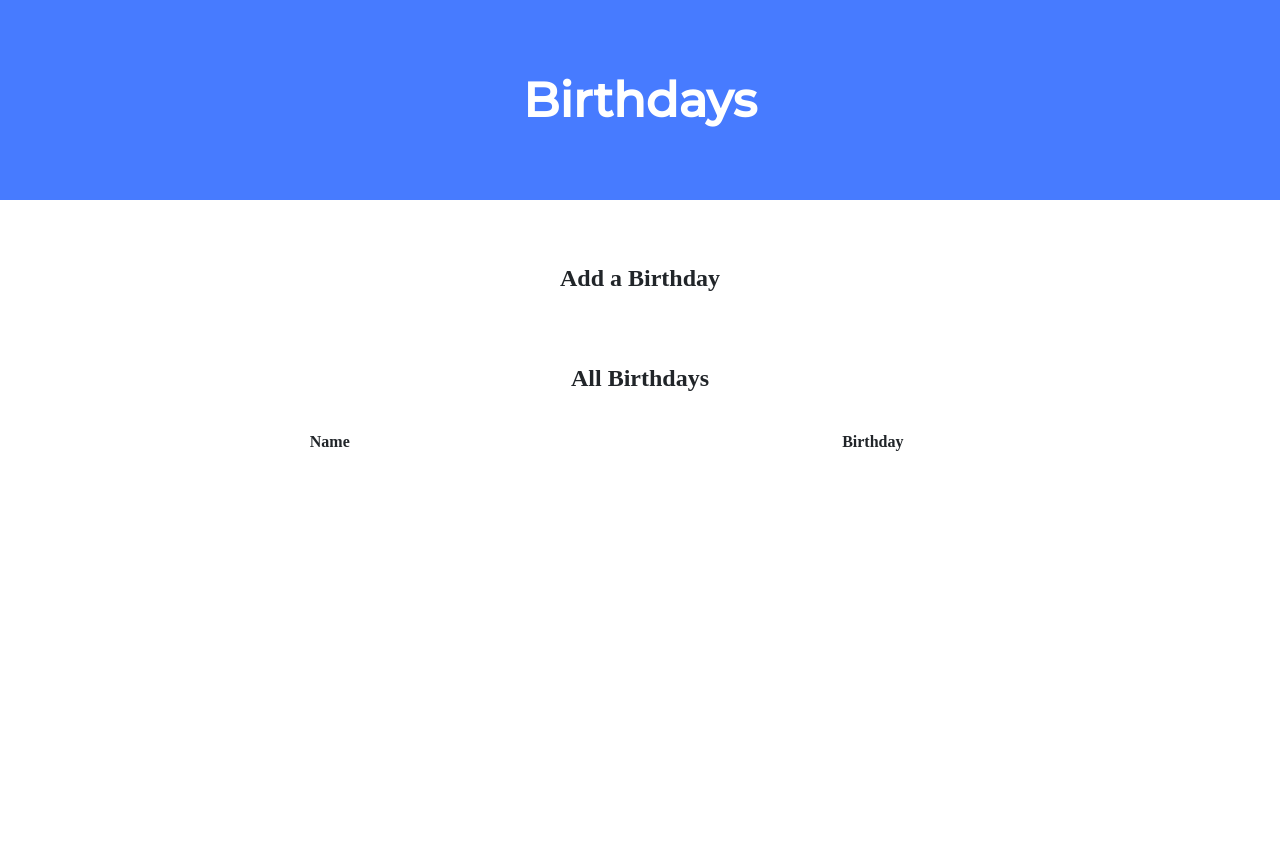
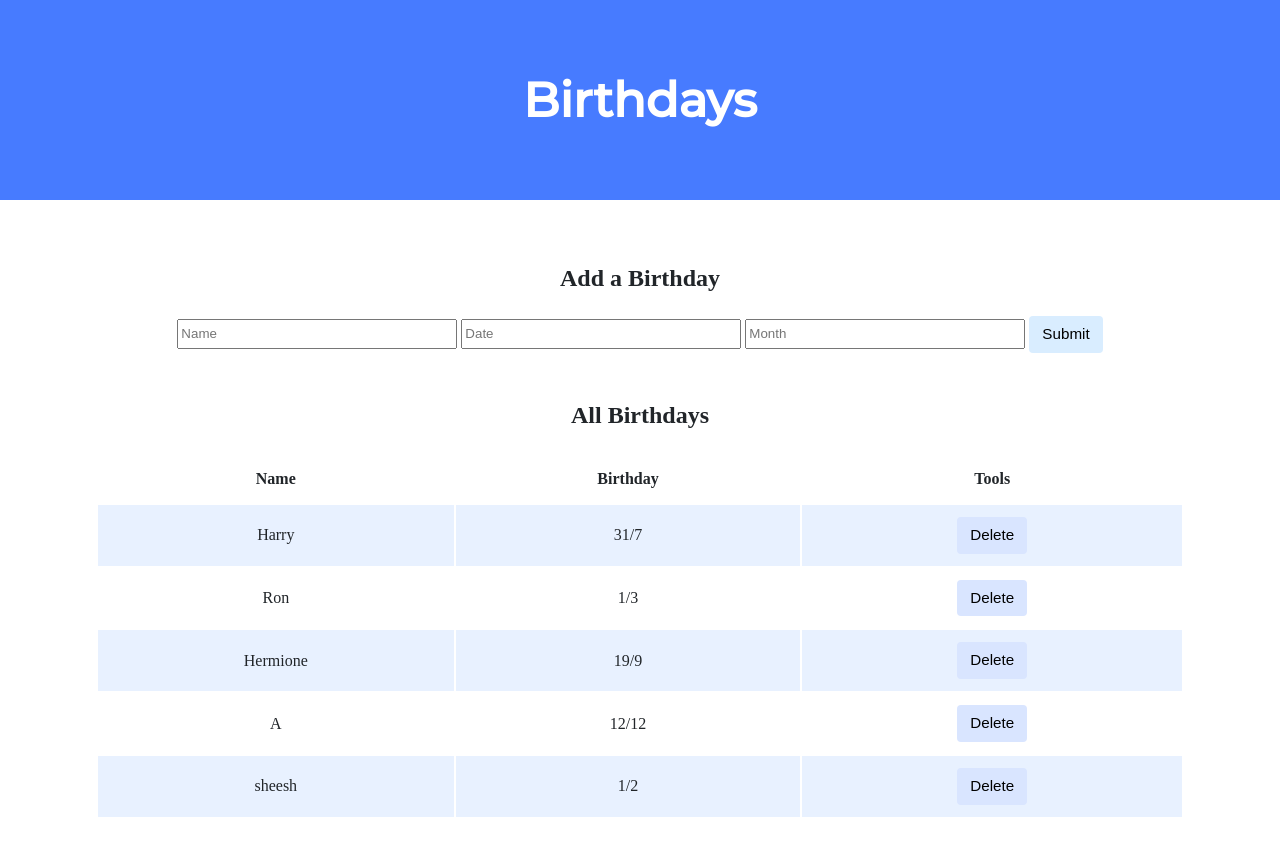
Before and after one commit to dennisdinhhung/dennis-cs50x, a Flask app: page / in a window 1280 px wide. Before the commit the page ends 451 px from the top, so only its background shows below. Run offline with Flask 2, Linux system fonts and the light colour scheme; lists and menus that the app fills with data are empty; some libraries are stand-ins or nearby versions.

Commit message:
Finished Lab9

```diff
--- /dev/null
+++ b/lab9/app.py
@@ -0,0 +1,73 @@
+import os
+from typing import NewType
+
+from cs50 import SQL
+from flask import Flask, flash, jsonify, redirect, render_template, request, session
+import sqlalchemy
+
+# Configure application
+app = Flask(__name__)
+
+# Ensure templates are auto-reloaded
+app.config["TEMPLATES_AUTO_RELOAD"] = True
+
+# Configure CS50 Library to use SQLite database
+db = SQL("sqlite:///birthdays.db")
+
+LIST={}
+
+NEW_BIRTHDAY={}
+
+@app.route("/", methods=["GET", "POST"])
+def index():
+    if request.method == "POST":
+
+        # TODO: Add the user's entry into the database
+            # id INTEGER,
+            # name TEXT,
+            # month INTEGER,
+            # day INTEGER,
+                # PRIMARY KEY(id)
+
+        data = db.execute("SELECT name, month, day FROM birthdays;")
+
+        # acquire data
+        name = request.form.get("name")
+        if not name:
+            return render_template("index.html", error_message = "No name error", data=data)
+        date = request.form.get("date")
+        if not date:
+            return render_template("index.html", error_message = "No date error", data=data)
+        month = request.form.get("month")
+        if not month:
+            return render_template("index.html", error_message = "No month error", data=data)
+
+        # check if date is correct with month
+        if month == "2" and date == "30" or date == "30":
+            return render_template("index.html", error_message = "Dummy, February has, at max, 29 days", data=data)
+
+        #execute sql query
+        db.execute("INSERT INTO birthdays (name, month, day) VALUES (?,?,?)", name, month, date)
+
+        #redirect site to index (aka reload)
+        return redirect("/")
+
+    else:
+
+        # TODO: Display the entries in the database on index.html
+        # to load data from birthdays.db into a list
+        data = db.execute("SELECT * FROM birthdays;")
+        return render_template("index.html", data=data)
+
+@app.route("/delete/<int:id>")
+def delete(id):
+    if not id:
+        return render_template("index.html")
+
+    db.execute("DELETE FROM birthdays WHERE id=?", id)
+    return redirect("/")
+
+
+# This line is for the app.py to run using python3
+if __name__ == "__main__":
+    app.run(debug=True)
--- a/lab9/application.py
+++ /dev/null
@@ -1,27 +0,0 @@
-import os
-
-from cs50 import SQL
-from flask import Flask, flash, jsonify, redirect, render_template, request, session
-
-# Configure application
-app = Flask(__name__)
-
-# Ensure templates are auto-reloaded
-app.config["TEMPLATES_AUTO_RELOAD"] = True
-
-# Configure CS50 Library to use SQLite database
-db = SQL("sqlite:///birthdays.db")
-
-@app.route("/", methods=["GET", "POST"])
-def index():
-    if request.method == "POST":
-
-        # TODO: Add the user's entry into the database
-
-        return redirect("/")
-
-    else:
-
-        # TODO: Display the entries in the database on index.html
-
-        return render_template("index.html")
--- a/lab9/static/styles.css
+++ b/lab9/static/styles.css
@@ -55,6 +55,14 @@
     vertical-align: middle;
 }
 
+button, input[type="submit"]:hover{
+    background-color: #b9cbda;
+}
+
+button, input[type="submit"]:active{
+    background-color: #d9e5ff;
+}
+
 input[type="text"], input[type="number"] {
     line-height: 1.8;
     width: 25%;
@@ -80,3 +88,11 @@
 tbody tr:nth-of-type(odd) {
     background-color: rgb(179, 208, 255, 0.3)
 }
+
+button:hover{
+    background-color: #b9cbda;
+}
+
+button:active{
+    background-color: #d9e5ff;
+}
--- a/lab9/templates/index.html
+++ b/lab9/templates/index.html
@@ -15,6 +15,17 @@
 
                 <h2>Add a Birthday</h2>
                 <!-- TODO: Create a form for users to submit a name, a month, and a day -->
+
+                <form action="/" method="post">
+
+                    <input type="text" autocomplete="off" name="name" placeholder="Name">
+                    <input type="number" autocomplete="off" name="date" placeholder="Date" min="1" max="31">
+                    <input type="number" autocomplete="off" name="month" placeholder="Month" min="1" max="12">
+
+                    <input type="submit">
+                </form>
+
+                {{error_message}}
             </div>
 
             <div class="section">
@@ -25,10 +36,24 @@
                         <tr>
                             <th>Name</th>
                             <th>Birthday</th>
+                            <th>Tools</th>
                         </tr>
                     </thead>
                     <tbody>
                         <!-- TODO: Loop through the database entries to display them in this table -->
+
+                        {% for person in data %}
+
+                            <tr>
+                                <td>{{ person.name }}</td>
+                                <td>{{person.day}}/{{person.month}}</td>
+                                <td>
+                                    <a href="/delete/{{person.id}}"><button>Delete</button></a>
+                                </td>
+                            </tr>
+
+                        {% endfor %}
+
                     </tbody>
                 </table>
             </div>
```
Also changed, not shown: lab9/birthdays.db.
